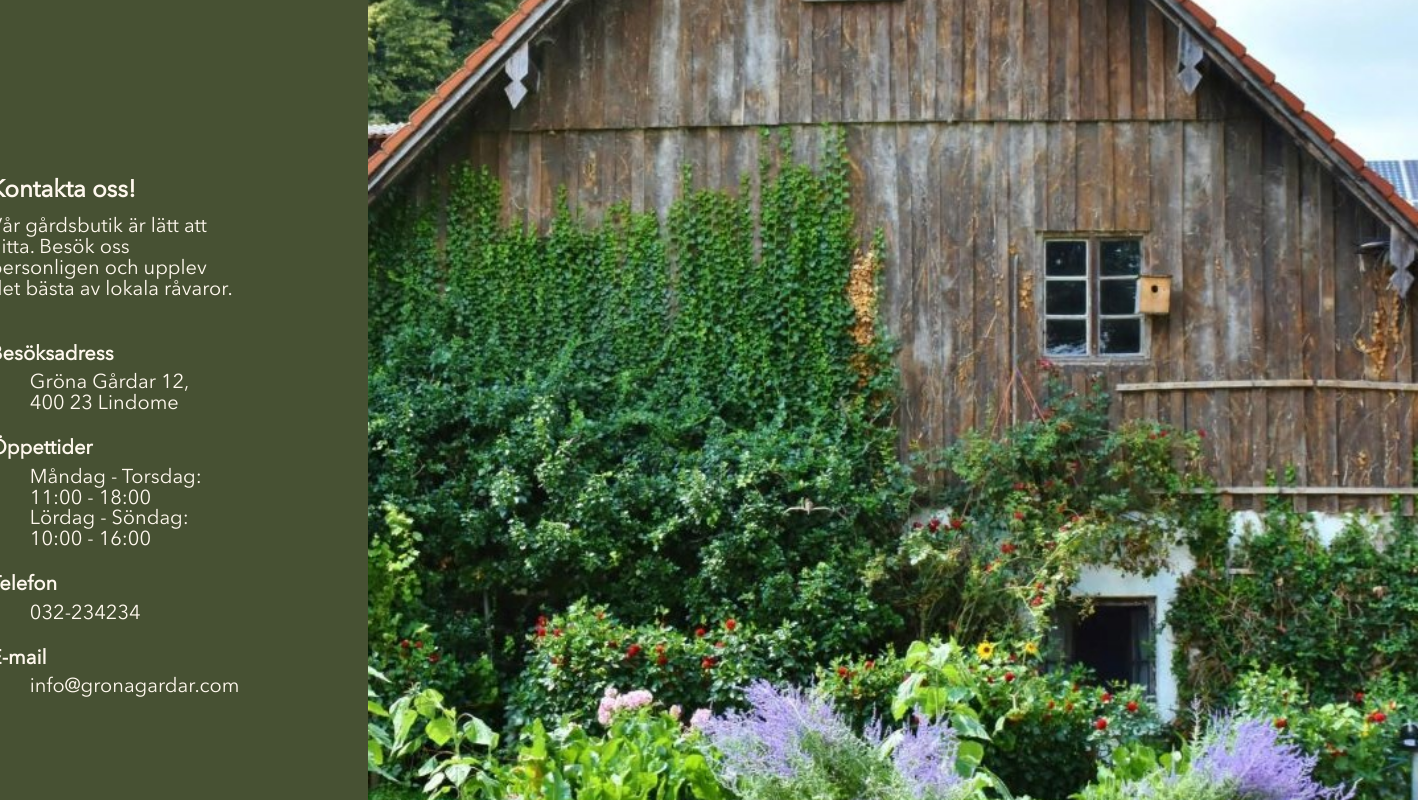
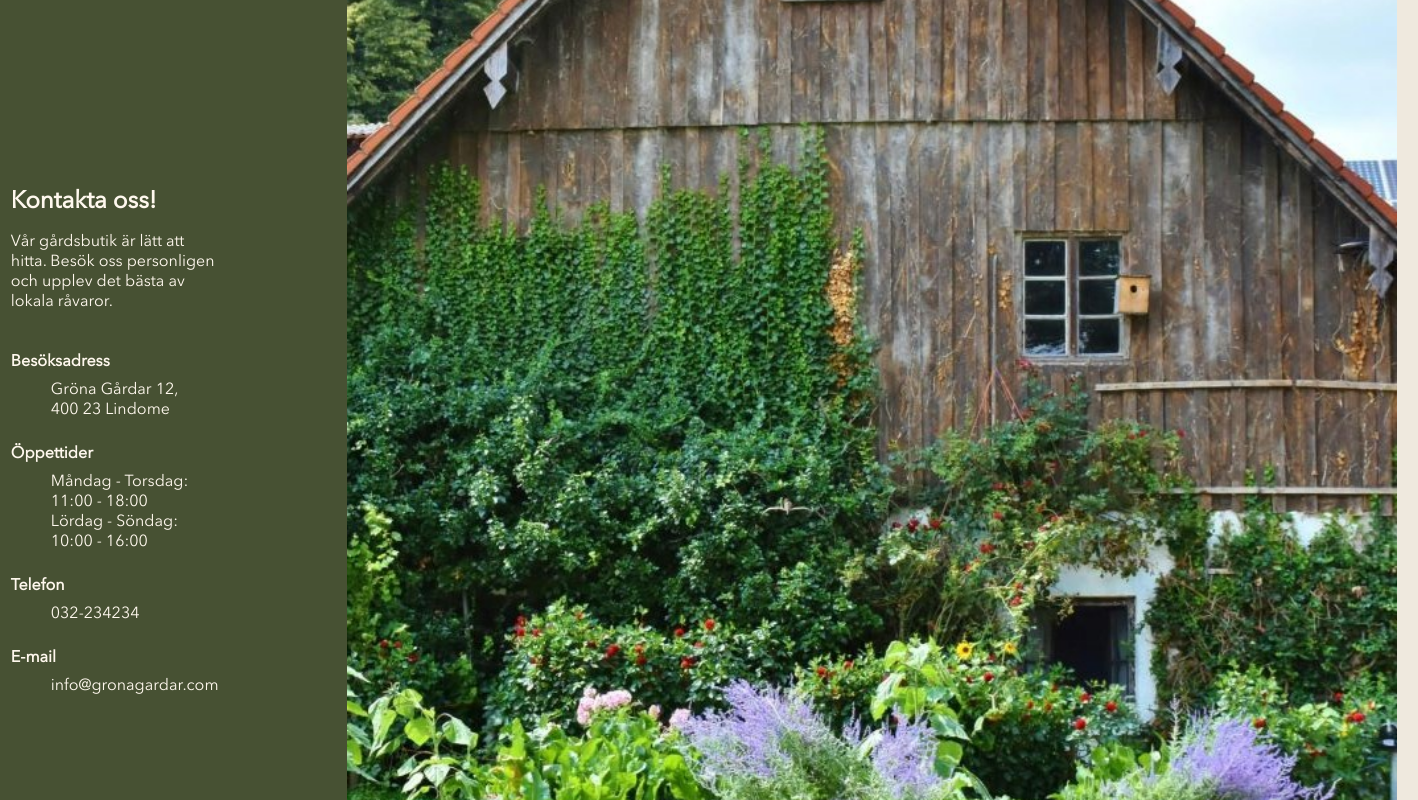
Before and after one commit to f1schhh/Grona-gardar, a Vue app: page /contact in a window 1280 px wide. Shown: the part 220-1020 px from the top of the page, 1418 px wide, since content can reach past the window. Built offline with nearby package versions, Linux system fonts and the light colour scheme.

Commit message:
changed font size for whole mage, including mobile

```diff
--- a/src/style.css
+++ b/src/style.css
@@ -11,6 +11,8 @@
 body {
   color: var(--dark-green);
   overflow-x: hidden;
+  font-size: 3vw;
+
 }
 
 body,
@@ -76,7 +78,6 @@ h6 {
   --dark-beige: #dfd3c3;
   --dark-green: #475133;
   --dusty-pink: #dab29e;
-  --bread-size: 16px;
   --mobile-size: 375px;
   --desktop-size: 128rem;
 }
@@ -299,3 +300,11 @@ main {
    Large:   960 - 1279  ( columns at 960  )
    X-Large: 1280+       ( columns at 1280 )
    ========================================================== */
+
+
+
+@media screen and (min-width: 530px) {
+  body {
+    font-size: 16px;
+  }
+}
--- a/src/views/AboutUs.vue
+++ b/src/views/AboutUs.vue
@@ -79,8 +79,8 @@ article {
     .about_text {
         display: flex;
         flex-direction: column;
-        font-size: 1.25rem;
-        line-height: 1.3rem;
+
+
         padding: 1rem 10%;
         margin: 0;
     }
--- a/src/views/Contact.vue
+++ b/src/views/Contact.vue
@@ -85,8 +85,6 @@ dt {
     .about_text {
         display: flex;
         flex-direction: column;
-        font-size: 1.25rem;
-        line-height: 1.3rem;
         padding: 3rem 10%;
         margin: 0;
     }
```
